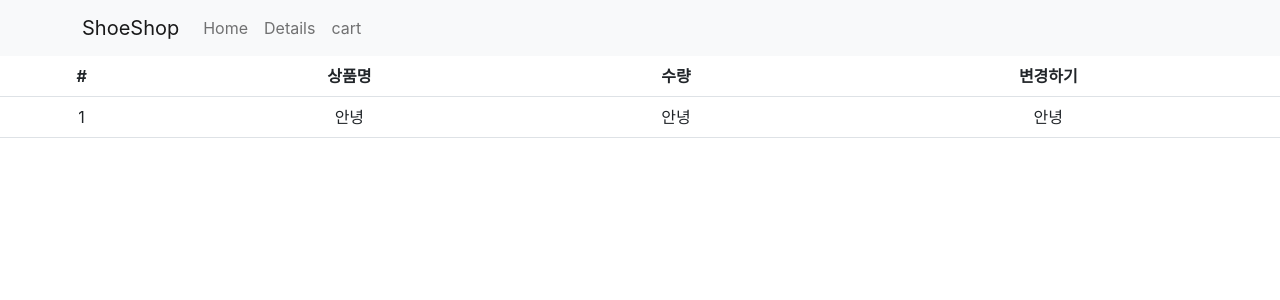
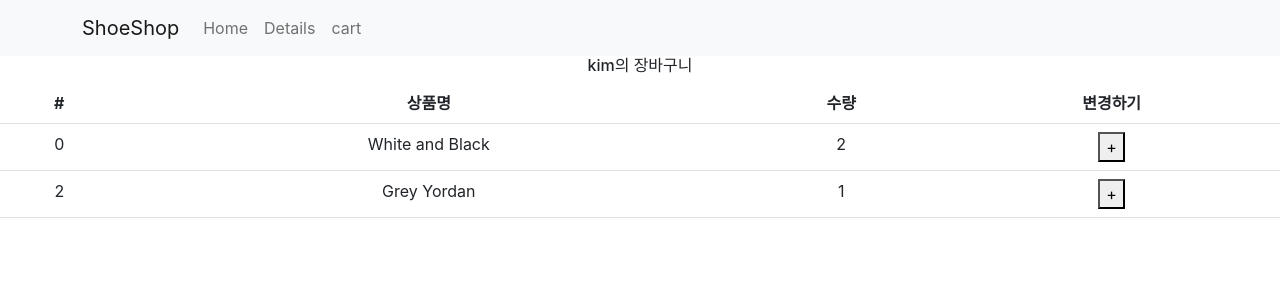
Before and after one commit to Mincheol-Sin/Learn-react, a React (Create React App) app in the folder react-shop-app/: page /cart in a window 1280 px wide. Shown: the top 300 px of the page. Built offline with nearby package versions, Linux system fonts and the light colour scheme.

Commit message:
Feat: Redux toolkit 활용하는 법 학습
- state 설정하고 변경하는 법 학습
- state 변경함수 export 해서 다른 컴포넌트 및 페이지에서 응용하는 법 학습

```diff
--- a/react-shop-app/src/pages/Cart.js
+++ b/react-shop-app/src/pages/Cart.js
@@ -1,15 +1,14 @@
 import { Table } from "react-bootstrap";
-import { useSelector } from "react-redux";
+import { useSelector, useDispatch } from "react-redux";
+import { addCount } from "../store";
 
 const Cart = () => {
-  let state = useSelector((state) => {
-    return state;
-  });
-
-  console.log(state);
+  let state = useSelector((state) => state);
+  let dispatch = useDispatch();
 
   return (
     <div>
+      <h6>{state.user.name}의 장바구니</h6>
       <Table>
         <thead>
           <tr>
@@ -20,12 +19,22 @@
           </tr>
         </thead>
         <tbody>
-          <tr>
-            <td>1</td>
-            <td>안녕</td>
-            <td>안녕</td>
-            <td>안녕</td>
-          </tr>
+          {state.cart.map((a, i) => (
+            <tr key={i}>
+              <td>{state.cart[i].id}</td>
+              <td>{state.cart[i].name}</td>
+              <td>{state.cart[i].count}</td>
+              <td>
+                <button
+                  onClick={() => {
+                    dispatch(addCount(state.cart[i].id));
+                  }}
+                >
+                  +
+                </button>
+              </td>
+            </tr>
+          ))}
         </tbody>
       </Table>
     </div>
--- a/react-shop-app/src/pages/Detail.js
+++ b/react-shop-app/src/pages/Detail.js
@@ -1,6 +1,8 @@
 import { useParams } from "react-router-dom";
 import { useState, useEffect } from "react";
 import { Nav } from "react-bootstrap";
+import { addItem } from "../store";
+import { useDispatch } from "react-redux";
 
 const Detail = (props) => {
   let { id } = useParams();
@@ -8,6 +10,7 @@
   let [alert, setAlert] = useState(true);
   let [탭, 탭변경] = useState(0);
   let [fade2, setFade2] = useState("");
+  let dispatch = useDispatch();
 
   useEffect(() => {
     setTimeout(() => {
@@ -41,7 +44,14 @@
           <h4 className="pt-5">{찾은상품.title}</h4>
           <p>{찾은상품.content}</p>
           <p>{찾은상품.price}</p>
-          <button className="btn btn-danger">주문하기</button>
+          <button
+            className="btn btn-danger"
+            onClick={() => {
+              dispatch(addItem({ id: 1, name: "Red knit", count: 1 }));
+            }}
+          >
+            주문하기
+          </button>
         </div>
       </div>
 
--- a/react-shop-app/src/store.js
+++ b/react-shop-app/src/store.js
@@ -1,18 +1,30 @@
 import { configureStore, createSlice } from "@reduxjs/toolkit";
+import user from "./store/userSlice";
 
-let user = createSlice({
-  name: "user", // 스테이트 이름
-  initialState: "kim", // 스테이트 값
+let cart = createSlice({
+  name: "cart",
+  initialState: [
+    { id: 0, name: "White and Black", count: 2 },
+    { id: 2, name: "Grey Yordan", count: 1 },
+  ],
+
+  reducers: {
+    addCount(state, action) {
+      let 번호 = state.findIndex((a) => {
+        return a.id === action.payload;
+      });
+      state[번호].count++;
+    },
+    addItem(state, action) {
+      state.push(action.payload);
+    },
+  },
 });
 
-let stock = createSlice({
-  name: "stock",
-  initialState: [10, 11, 12],
-});
-
+export const { addCount, addItem } = cart.actions;
 export default configureStore({
   reducer: {
     user: user.reducer,
-    stock: stock.reducer,
+    cart: cart.reducer,
   },
 });
--- /dev/null
+++ b/react-shop-app/src/store/userSlice.js
@@ -0,0 +1,9 @@
+import { createSlice } from "@reduxjs/toolkit";
+
+let user = createSlice({
+  name: "user", // 스테이트 이름
+  initialState: { name: "kim", age: 20 }, // 스테이트 값
+  reducers: {},
+});
+
+export default user;
```
